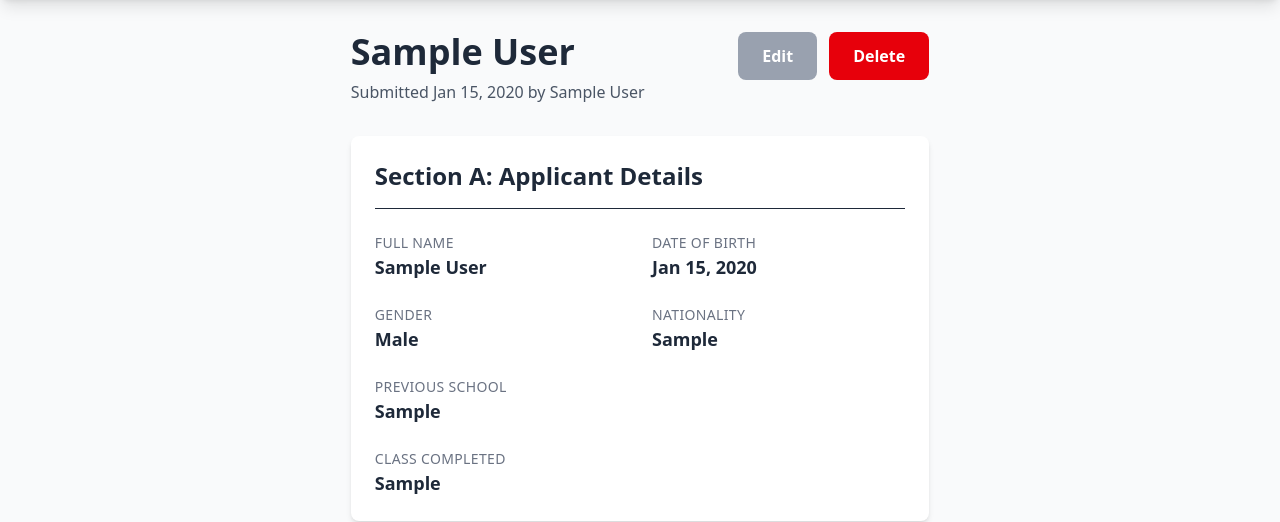
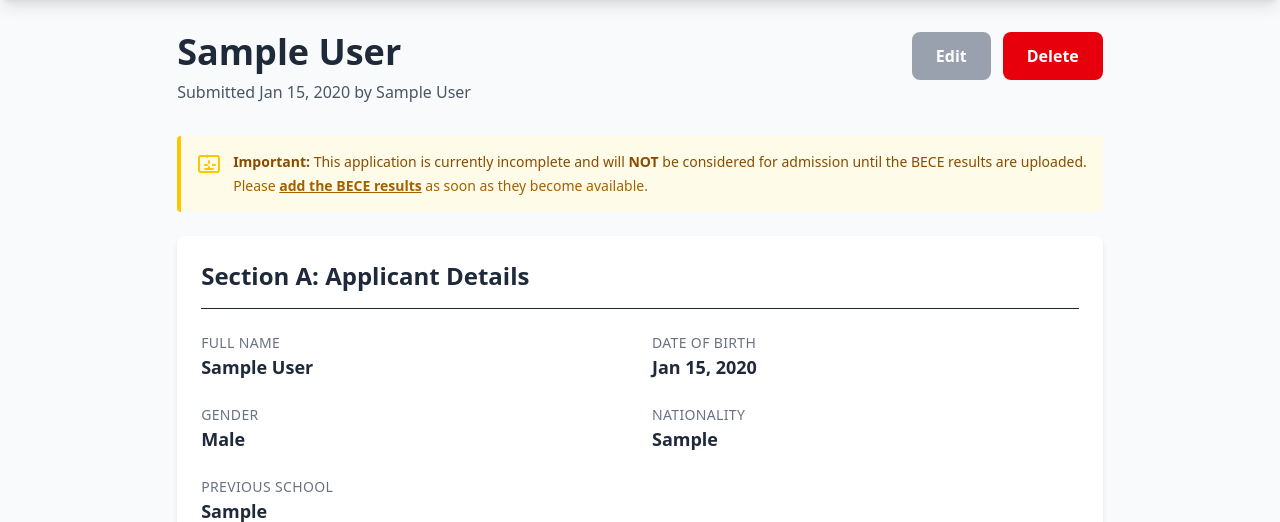
Before and after one commit to zeroruntime/plegacy, a Django app: page /records/1/ in a window 1280 px wide. Shown: the part 64-586 px from the top of the page. Run offline with Django 5.2, Linux system fonts and the light colour scheme; a user stored in the database is signed in; tables that the repository leaves empty hold one stand-in row (values such as "Sample post"); style sheets or scripts are compiled from the project's sources.

Commit message:
Made bece_results optional

```diff
--- a/admissions/admin.py
+++ b/admissions/admin.py
@@ -11,6 +11,7 @@ class AdmissionRecordAdmin(admin.ModelAdmin):
         'full_name',
         'program_applied_for',
         'accommodation_status',
+        'status',
         'submitted_by',
         'date_submitted',
     ]
@@ -19,6 +20,7 @@ class AdmissionRecordAdmin(admin.ModelAdmin):
         'date_submitted',
         'program_applied_for',
         'accommodation_status',
+        'status',
         'submitted_by__year_group',
         'submitted_by',
     ]
@@ -96,6 +98,7 @@ class AdmissionRecordAdmin(admin.ModelAdmin):
             'fields': (
                 'submitted_by',
                 'date_submitted',
+                'status',
             ),
             'classes': ('collapse',)
         }),
--- a/admissions/models.py
+++ b/admissions/models.py
@@ -18,6 +18,12 @@ class AdmissionRecord(models.Model):
     ACCOMMODATION_CHOICES = [
         ('Boarding', 'Boarding'),
         ('Day', 'Day'),
+    ]
+
+    # Application status choices
+    STATUS_CHOICES = [
+        ('incomplete', 'Incomplete - Awaiting BECE Results'),
+        ('complete', 'Complete - Ready for Review'),
     ]
 
     # ============ APPLICANT DETAILS ============
@@ -140,6 +146,8 @@ class AdmissionRecord(models.Model):
     # ============ FILE ATTACHMENTS ============
     bece_results = models.FileField(
         upload_to='attachments/bece_results/',
+        blank=True,
+        null=True,
         help_text="Copy of BECE Results Slip"
     )
     passport_photo = models.ImageField(
@@ -167,6 +175,12 @@ class AdmissionRecord(models.Model):
     date_submitted = models.DateTimeField(
         auto_now_add=True,
         help_text="Date and time when the record was submitted"
+    )
+    status = models.CharField(
+        max_length=20,
+        choices=STATUS_CHOICES,
+        default='incomplete',
+        help_text="Application completion status"
     )
 
     class Meta:
--- a/admissions/views.py
+++ b/admissions/views.py
@@ -187,7 +187,11 @@ def admission_edit(request, pk):
     if request.method == 'POST':
         form = AdmissionRecordForm(request.POST, request.FILES, instance=admission)
         if form.is_valid():
-            form.save()
+            updated_admission = form.save(commit=False)
+            # Auto-update status to complete if BECE results are now present
+            if updated_admission.bece_results:
+                updated_admission.status = 'complete'
+            updated_admission.save()
             messages.success(request, f'Admission record for {admission.full_name} updated successfully!')
             return redirect('admissions:admission_detail', pk=admission.pk)
     else:
--- a/templates/admissions/admission_detail.html
+++ b/templates/admissions/admission_detail.html
@@ -19,6 +19,27 @@
     </div>
     {% endif %}
 </div>
+
+<!-- Status Warning for Incomplete Applications -->
+{% if admission.status == 'incomplete' %}
+<div class="mb-6 p-4 bg-yellow-50 border-l-4 border-yellow-400 rounded">
+    <div class="flex items-start">
+        <div class="flex-shrink-0">
+            <svg class="h-6 w-6 text-yellow-400" fill="none" stroke="currentColor" viewBox="0 0 24 24">
+                <path stroke-linecap="round" stroke-linejoin="round" stroke-width="2" d="M12 9v2m0 4v2m0 0v-2m0 2H8m8 0h-4m6-4h-2m-8 0h2m0-8h.01M4 20h16a2 2 0 002-2V6a2 2 0 00-2-2H4a2 2 0 00-2 2v12a2 2 0 002 2z"></path>
+            </svg>
+        </div>
+        <div class="ml-3">
+            <p class="text-sm font-medium text-yellow-800">
+                <strong>Important:</strong> This application is currently incomplete and will <strong>NOT</strong> be considered for admission until the BECE results are uploaded.
+            </p>
+            <p class="text-sm text-yellow-700 mt-1">
+                Please <a href="{% url 'admissions:admission_edit' admission.pk %}" class="font-semibold underline">add the BECE results</a> as soon as they become available.
+            </p>
+        </div>
+    </div>
+</div>
+{% endif %}
 
 <!-- Details Sections -->
 <div class="space-y-6">
```
Also changed, not shown: admissions/forms.py (+8 -0 lines), templates/admissions/admission_list.html (+12 -0 lines), admissions/migrations/0002_admissionrecord_status_and_more.py (added).
